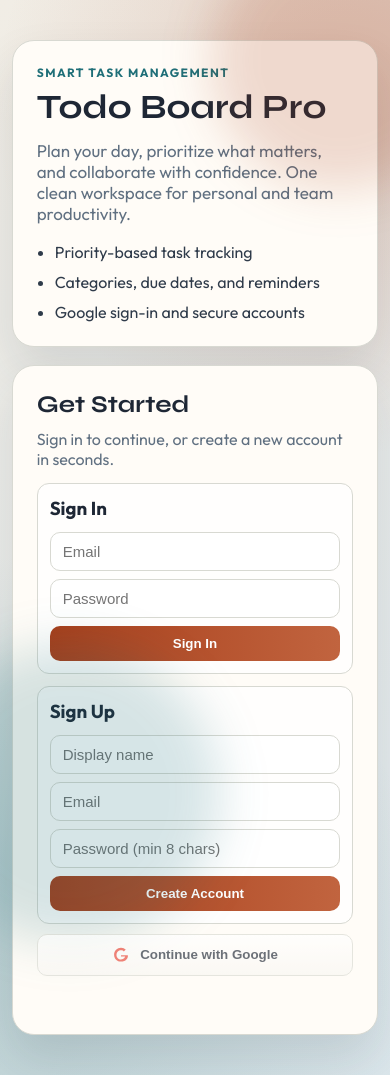
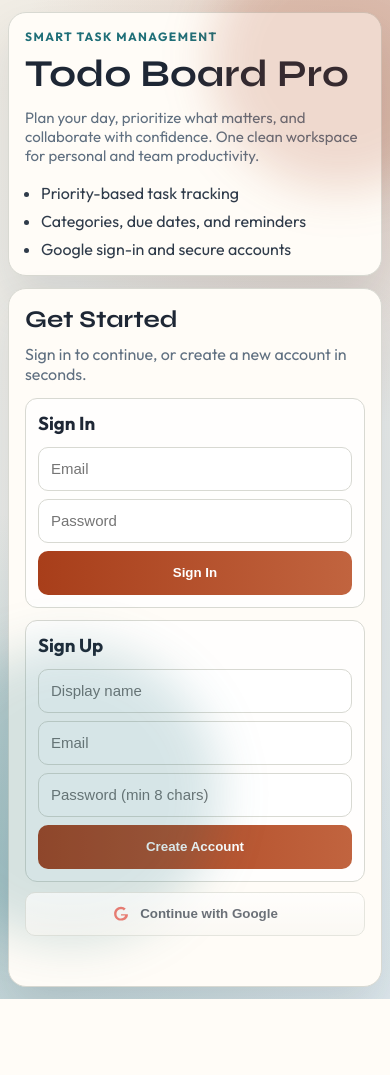
Before and after one commit to Divyjain0212/to-do-app, a Flask app: page / in a window 390 px wide. After the commit the page ends 999 px from the top, so only its background shows below. Run offline with Flask 3, Linux system fonts and the light colour scheme.

Commit message:
Make landing and app layouts responsive on mobile

```diff
--- a/app/src/static/landing.css
+++ b/app/src/static/landing.css
@@ -21,6 +21,7 @@ body {
   min-height: 100vh;
   font-family: "Outfit", "Trebuchet MS", sans-serif;
   color: var(--text);
+  overflow-x: hidden;
   background:
     radial-gradient(circle at 88% 10%, rgba(194, 99, 63, 0.24) 0%, rgba(194, 99, 63, 0) 34%),
     radial-gradient(circle at 7% 90%, rgba(31, 111, 120, 0.22) 0%, rgba(31, 111, 120, 0) 40%),
@@ -51,18 +52,19 @@ body {
 }
 
 .landing-shell {
-  width: min(1100px, 94vw);
-  margin: 40px auto;
+  width: min(1100px, calc(100vw - 24px));
+  margin: clamp(16px, 4vw, 40px) auto;
   display: grid;
   grid-template-columns: 1.1fr 1fr;
   gap: 18px;
+  align-items: start;
 }
 
 .card {
   background: var(--card);
   border: 1px solid var(--line);
   border-radius: 22px;
-  padding: 24px;
+  padding: clamp(18px, 3vw, 24px);
   box-shadow: var(--shadow);
 }
 
@@ -108,7 +110,7 @@ body {
 
 .auth-columns {
   display: grid;
-  grid-template-columns: 1fr;
+  grid-template-columns: repeat(2, minmax(0, 1fr));
   gap: 12px;
 }
 
@@ -190,3 +192,44 @@ body {
     grid-template-columns: 1fr;
   }
 }
+
+@media (max-width: 720px) {
+  .landing-shell {
+    width: min(100%, calc(100vw - 16px));
+    margin: 12px auto;
+    gap: 12px;
+  }
+
+  .card {
+    border-radius: 18px;
+  }
+
+  .hero-copy {
+    font-size: 15px;
+  }
+
+  .auth-columns {
+    grid-template-columns: 1fr;
+  }
+}
+
+@media (max-width: 480px) {
+  .card {
+    padding: 16px;
+  }
+
+  .hero h1 {
+    font-size: clamp(28px, 12vw, 38px);
+  }
+
+  .highlights {
+    padding-left: 16px;
+    gap: 8px;
+  }
+
+  .auth-form input,
+  .auth-form button,
+  .google-btn {
+    min-height: 44px;
+  }
+}
```
Also changed, not shown: app/src/static/styles.css (+124 -23 lines).
